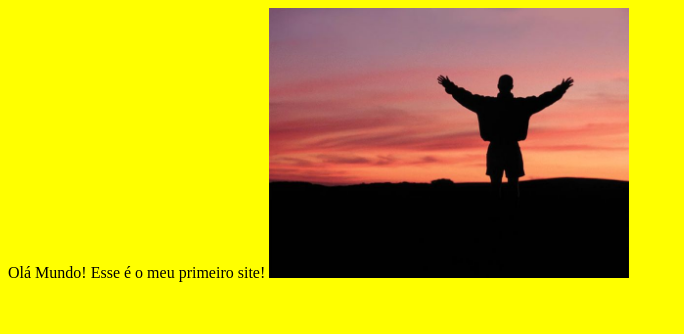
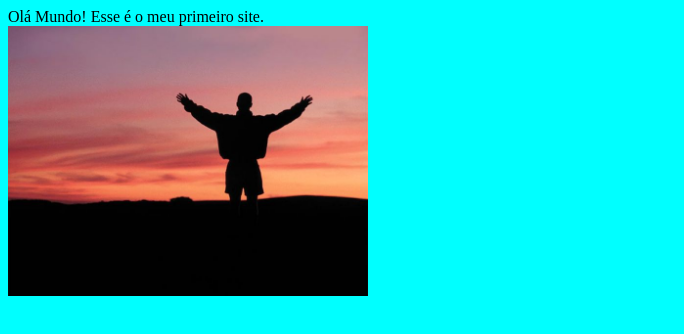
Before and after one commit to P-H-Fernandes/ProjetoWeb1, a plain HTML site: page Index.html in a window 1280 px wide. Shown: the whole page, without its empty margins (0-684 px from the left). Drawn offline with Linux system fonts and the light colour scheme.

Commit message:
Segunda versão do site

```diff
--- a/Index.html
+++ b/Index.html
@@ -7,7 +7,7 @@
     <link rel="stylesheet" href="style.css">
 </head>
 <body>
-    Olá Mundo! Esse é o meu primeiro site!
+    Olá Mundo! Esse é o meu primeiro site.<br>
     <img src="pessoas.jpg" alt=""width="360px">
 </body>
 </html>
--- a/style.css
+++ b/style.css
@@ -1,4 +1,4 @@
 body{
 
-    background-color: yellow;
+    background-color: cyan;
 }
```
